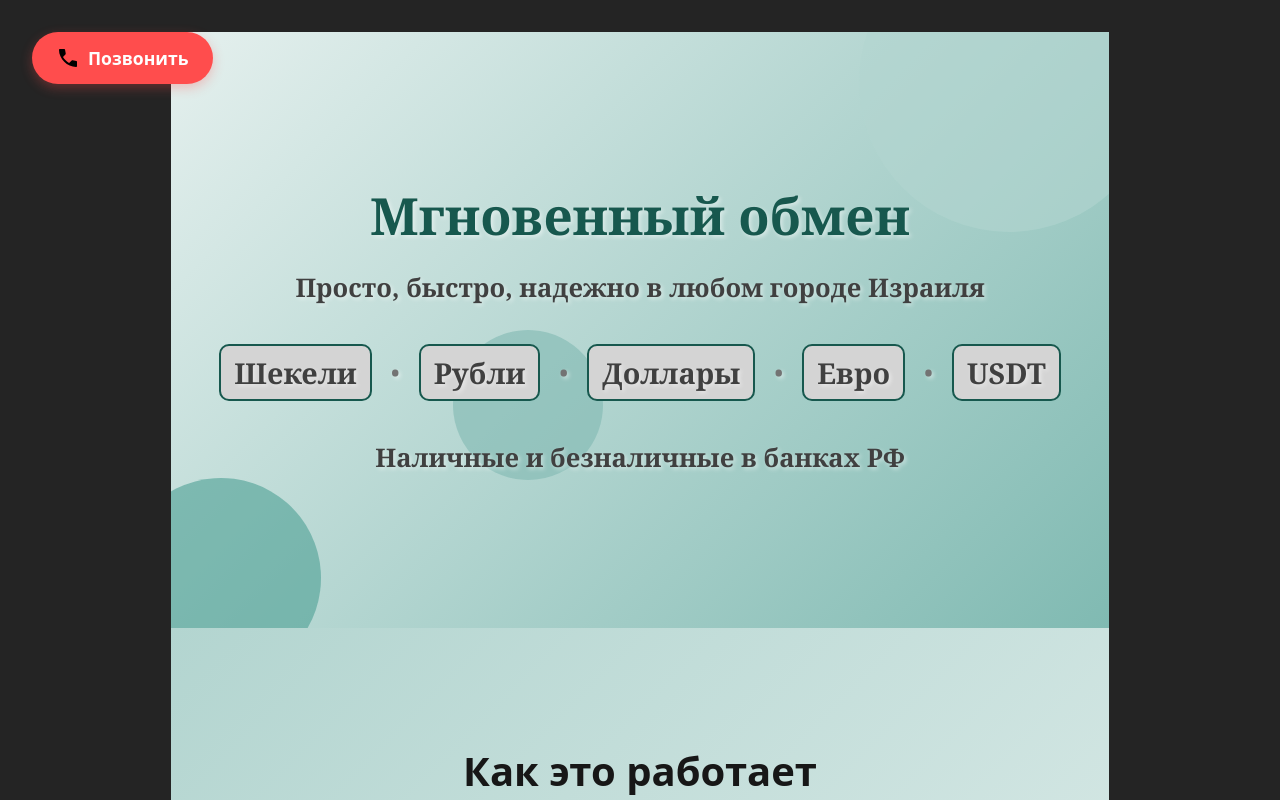
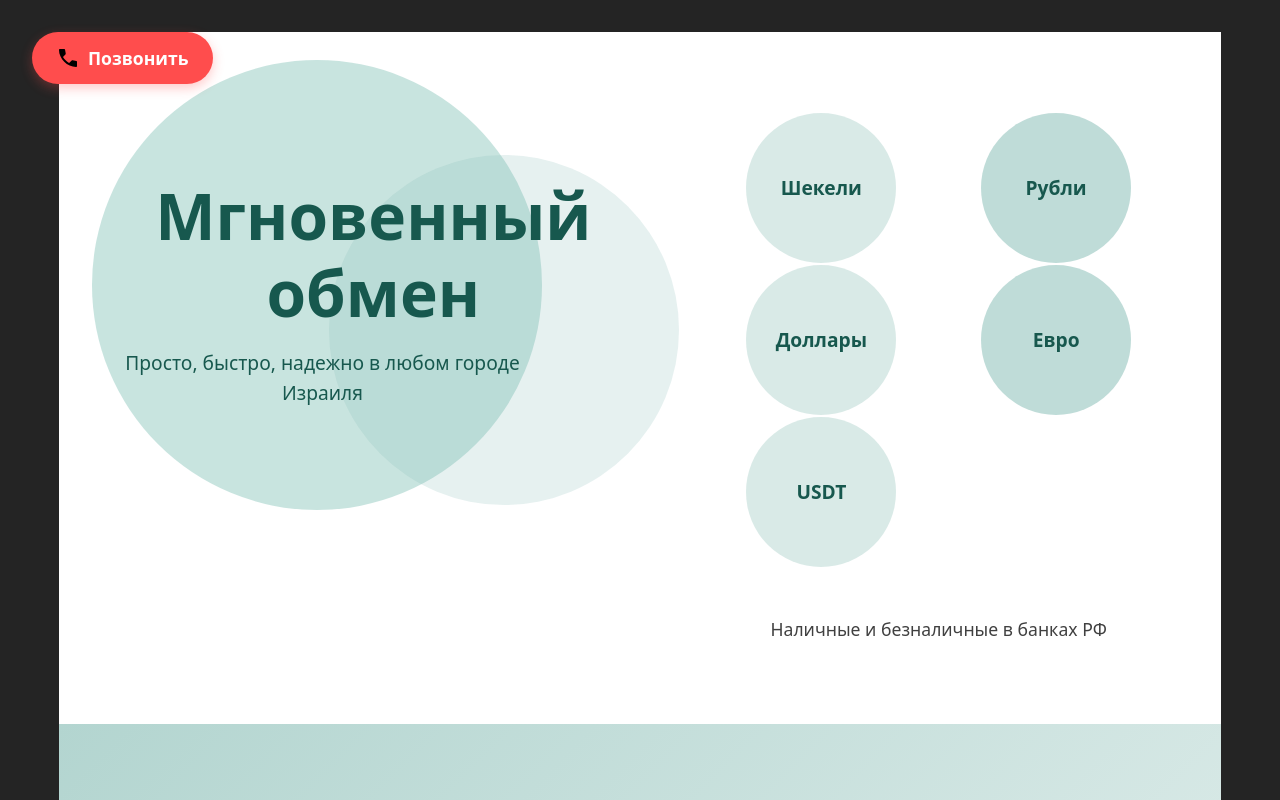
Before and after one commit to Jony251/Change_Web, a Vue app: page / in a window 1280 px wide. Shown: the top 800 px of the page. Built offline with nearby package versions, Linux system fonts and the light colour scheme; no server answers.

Commit message:
header update and transformed

```diff
--- /dev/null
+++ b/src/components/Header/Circle/Circle.vue
@@ -0,0 +1,37 @@
+<template>
+  <div
+    class="circle"
+    :style="{
+      width: size + 'px',
+      height: size + 'px',
+      backgroundColor: color,
+      transform: 'translate(-50%, -50%)',
+      opacity: opacity
+    }"
+  ></div>
+</template>
+
+<script setup>
+defineProps({
+  color: {
+    type: String,
+    default: '#ff6b6b'
+  },
+  size: {
+    type: Number,
+    default: 300
+  },
+  opacity: {
+    type: Number,
+    default: 0.3
+  }
+})
+</script>
+
+<style scoped>
+.circle {
+  position: absolute;
+  border-radius: 50%;
+  pointer-events: none;
+}
+</style>
--- a/src/components/Header/Header.css
+++ b/src/components/Header/Header.css
@@ -1,28 +1,38 @@
 .header {
   position: relative;
-  max-width: 1200px;
-  min-height: 500px;
+  width: 100%;
+  min-height: 80vh;
   overflow: hidden;
-  display: flex;
-  align-items: center;
-  justify-content: center;
-  padding: 3rem 2rem;
-  background: linear-gradient(135deg, var(--primary-100), var(--primary-300));
+  background: transparent;
 }
 
 .header-content {
+  max-width: 1200px;
+  margin: 0 auto;
+  padding: 4rem 2rem;
+  display: flex;
+  justify-content: space-between;
+  align-items: center;
+  gap: 2rem;
+  position: relative;
+}
+
+.left-section {
+  flex: 1;
+  position: relative;
+  padding: 2rem;
+  min-height: 400px;
+}
+
+.slogan-container {
   position: relative;
   z-index: 2;
-  max-width: 1200px;
-  width: 100%;
-  margin: 0 auto;
-  text-align: center;
-  padding: 0 1rem;
+  background: transparent;
 }
 
 .slogan {
   font-family: Georgia, 'Times New Roman', Times, serif;
-  color: var(--neutral-700);
+  color: var(--primary-700);
   text-shadow: 2px 2px 4px rgba(255, 255, 255, 0.5);
   line-height: 1.4;
   max-width: 900px;
@@ -33,16 +43,22 @@
 }
 
 .slogan-main {
-  font-size: 3.2rem;
-  font-weight: bold;
+  font-size: 4rem;
+  font-weight: 800;
+  color: var(--primary-700);
+  margin: 0;
   line-height: 1.2;
-  color: var(--primary-700);
+  z-index: 1;
+  background: transparent;
 }
 
 .slogan-location {
-  font-size: 1.6rem;
-  color: var(--neutral-600);
-  line-height: 1.3;
+  font-size: 1.2rem;
+  color: var(--primary-700);
+  margin-top: 1rem;
+  max-width: 400px;
+  line-height: 1.6;
+  background: transparent;
 }
 
 .slogan-features {
@@ -56,94 +72,96 @@
 
 .feature {
   font-size: 1.8rem;
-  color: var(--neutral-600);
+  color: var(--primary-700);
   font-weight: 600;
   padding: 0.4rem 0.8rem;
   border-radius: 10px;
-  background-color: var(--neutral-400);
-  border: 2px solid var(--primary-700);
   transition: all 0.3s ease;
 }
 
-.feature:hover {
-  background-color: var(--primary-700);
-  color: var(--neutral-100);
+
+.right-section {
+  flex: 1;
+  position: relative;
 }
 
-.dot {
-  color: var(--neutral-500);
-  font-size: 1.4rem;
-  margin: 0 0.2rem;
+.features-grid {
+  display: grid;
+  grid-template-columns: repeat(2, 1fr);
+  gap: 2rem;
+  padding: 2rem;
+  position: relative;
 }
 
-.abstract-shapes {
-  position: absolute;
-  top: 0;
-  left: 0;
-  right: 0;
-  bottom: 0;
-  z-index: 1;
-  overflow: hidden;
+.feature-item {
+  position: relative;
+  display: flex;
+  align-items: center;
+  justify-content: center;
+  height: 120px;
 }
 
-.shape {
-  position: absolute;
-  border-radius: 50%;
-  opacity: 0.6;
+.feature {
+  position: relative;
+  z-index: 1;
+  font-size: 1.2rem;
+  font-weight: 600;
+  color: var(--primary-700);
 }
 
+.feature-bg {
+  left: 50%;
+  top: 50%;
+}
+
+.payment-info {
+  text-align: center;
+  margin-top: 2rem;
+  font-size: 1.1rem;
+  color: var(--neutral-600);
+  position: relative;
+  z-index: 1;
+}
+
+
 .shape-1 {
+  position: absolute;
+  left: 40%;
+  top: 30%;
   width: 300px;
   height: 300px;
-  background-color: var(--primary-200);
-  top: -100px;
-  right: -50px;
   transform: rotate(45deg);
 }
 
 .shape-2 {
+  position: absolute;
+  right: -35%;
+  bottom: -15%;
   width: 200px;
   height: 200px;
-  background-color: var(--primary-400);
-  bottom: -50px;
-  left: -50px;
   transform: rotate(30deg);
 }
 
 .shape-3 {
+  top: 50%;
+  left: 30%;
   width: 150px;
   height: 150px;
-  background-color: var(--primary-300);
-  top: 50%;
-  left: 30%;
+  background-color: #fff5f8;
   transform: rotate(60deg);
 }
 
 @media (max-width: 768px) {
-  .header {
-    min-height: 300px;
-    padding: 2.5rem 1.5rem;
-  }
-
-  .slogan {
-    gap: 1.2rem;
+  .header-content {
+    flex-direction: column;
   }
 
   .slogan-main {
-    font-size: 2.6rem;
+    font-size: 3rem;
   }
 
-  .slogan-location {
-    font-size: 1.4rem;
-  }
-
-  .feature {
-    font-size: 1.5rem;
-    padding: 0.3rem 0.6rem;
-  }
-
-  .dot {
-    font-size: 1.2rem;
+  .features-grid {
+    grid-template-columns: 1fr;
   }
 }
 
@@ -151,6 +169,10 @@
   .header {
     min-height: 280px;
     padding: 2rem 1rem;
+  }
+
+  .header-content {
+    flex-direction: column;
   }
 
   .slogan {
--- a/src/components/Header/Header.vue
+++ b/src/components/Header/Header.vue
@@ -1,34 +1,46 @@
 <template>
   <header class="header">
     <div class="header-content">
-      <h1 class="slogan">
-        <div class="slogan-main">Мгновенный обмен</div>
-        <div class="slogan-location">Просто, быстро, надежно в любом городе Израиля</div>
+      <div class="left-section">
+        <div class="slogan-container">
+          <h1 class="slogan-main">Мгновенный обмен</h1>
+          <p class="slogan-location">Просто, быстро, надежно в любом городе Израиля</p>
+        </div>
+        <Circle class="shape-1" color="#279280" :size="450" :opacity="0.25" />
+        <Circle class="shape-2" color="#80bab2" :size="350" :opacity="0.2" />
+      </div>
 
-        <div class="slogan-features">
+      <div class="right-section">
+        <div class="features-grid">
+          <div class="feature-item">
             <span class="feature">Шекели</span>
-          <span class="dot">•</span>
+            <Circle class="feature-bg" color="#b3d5d0" :size="150" :opacity="0.5" />
+          </div>
+          <div class="feature-item">
             <span class="feature">Рубли</span>
-          <span class="dot">•</span>
+            <Circle class="feature-bg" color="#80bab2" :size="150" :opacity="0.5" />
+          </div>
+          <div class="feature-item">
             <span class="feature">Доллары</span>
-          <span class="dot">•</span>
+            <Circle class="feature-bg" color="#b3d5d0" :size="150" :opacity="0.5" />
+          </div>
+          <div class="feature-item">
             <span class="feature">Евро</span>
-          <span class="dot">•</span>
+            <Circle class="feature-bg" color="#80bab2" :size="150" :opacity="0.5" />
+          </div>
+          <div class="feature-item">
             <span class="feature">USDT</span>
+            <Circle class="feature-bg" color="#b3d5d0" :size="150" :opacity="0.5" />
           </div>
-        <div class="slogan-location">Наличные и безналичные в банках РФ</div>
-
-      </h1>
         </div>
-    <div class="abstract-shapes">
-      <div class="shape shape-1"></div>
-      <div class="shape shape-2"></div>
-      <div class="shape shape-3"></div>
+        <p class="payment-info">Наличные и безналичные в банках РФ</p>
+      </div>
     </div>
   </header>
 </template>
 
 <script setup>
+import Circle from './Circle/Circle.vue'
 </script>
 
 <style scoped>
```
Lines whose indentation alone changed are shown as unchanged.
